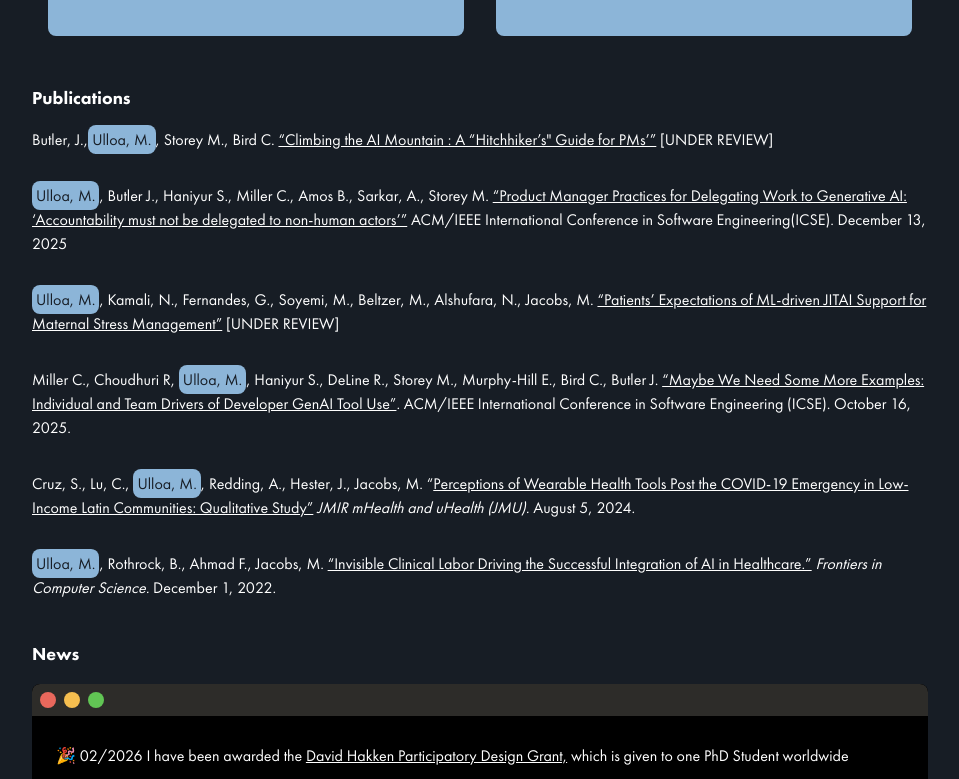
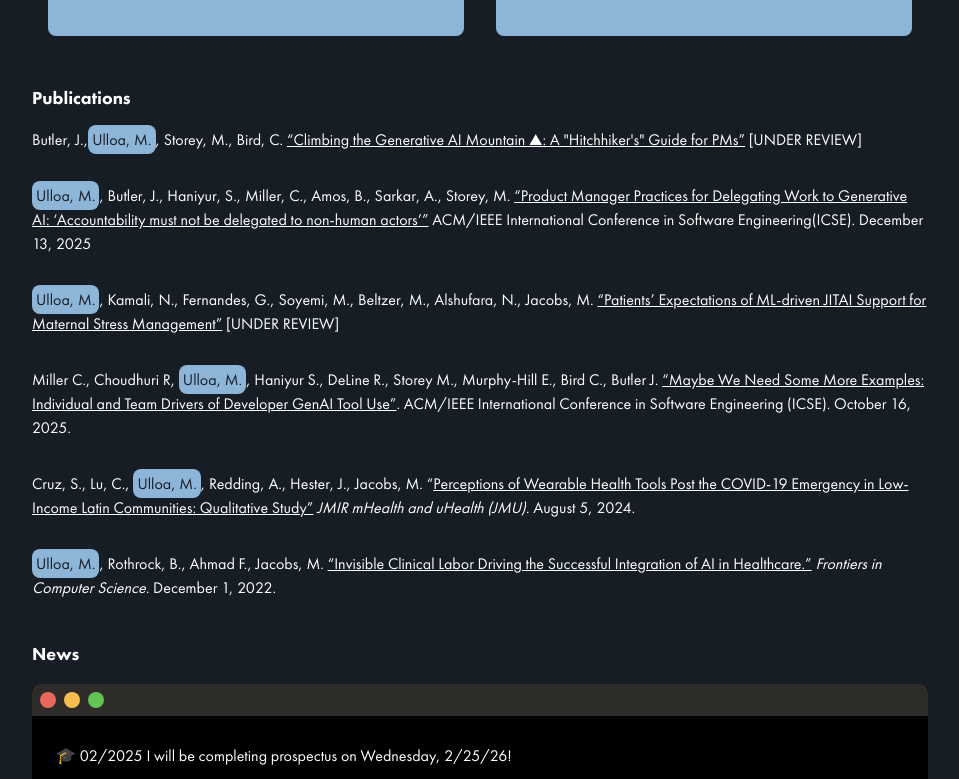
Before and after one commit to eulloa/mara-research-site, a Next.js app: page / in a window 1280 px wide. Shown: the part 1600-2379 px from the top of the page, without its empty margins (160-1119 px from the left). Built offline with nearby package versions, Linux system fonts and the light colour scheme.

Commit message:
adding cv, news, publication

```diff
--- a/src/app/components/news.tsx
+++ b/src/app/components/news.tsx
@@ -21,6 +21,9 @@ export const News = () => (
       </div>
       <div className="content p-6 dark:text-white leading-8">
         <ul className="news space-y-4">
+          <li>
+            &#127891; 02/2025 I will be completing prospectus on Wednesday, 2/25/26!
+          </li>
           <li>
             &#127881; 02/2026 I have been awarded the{" "}
             <Link
--- a/src/app/components/publications.tsx
+++ b/src/app/components/publications.tsx
@@ -28,13 +28,13 @@ export const Publications = () => (
             message="Ulloa, M."
             options={{ type: "span" }}
           />
-          , Storey M., Bird C.{" "}
+          , Storey, M., Bird, C.{" "}
           <a
             className="underline"
-            href="https://arxiv.org/abs/2510.02504"
+            href=""
             target="_blank"
           >
-            &ldquo;Climbing the AI Mountain : A “Hitchhiker’s" Guide for PMs&rsquo;&rdquo;
+            &ldquo;Climbing the Generative AI Mountain &#9968;: A "Hitchhiker's" Guide for PMs&rdquo;
           </a>{" "}
           <span>[UNDER REVIEW]</span>
         </span>
@@ -46,7 +46,7 @@ export const Publications = () => (
             message="Ulloa, M."
             options={{ type: "span" }}
           />
-          ,  Butler J., Haniyur S., Miller C., Amos B., Sarkar, A., Storey M.{" "}
+          ,  Butler, J., Haniyur, S., Miller, C., Amos, B., Sarkar, A., Storey, M.{" "}
           <a
             className="underline"
             href="https://arxiv.org/abs/2510.02504"
```
Also changed, not shown: 1 other file (tests, documents, lock files or other folders).
